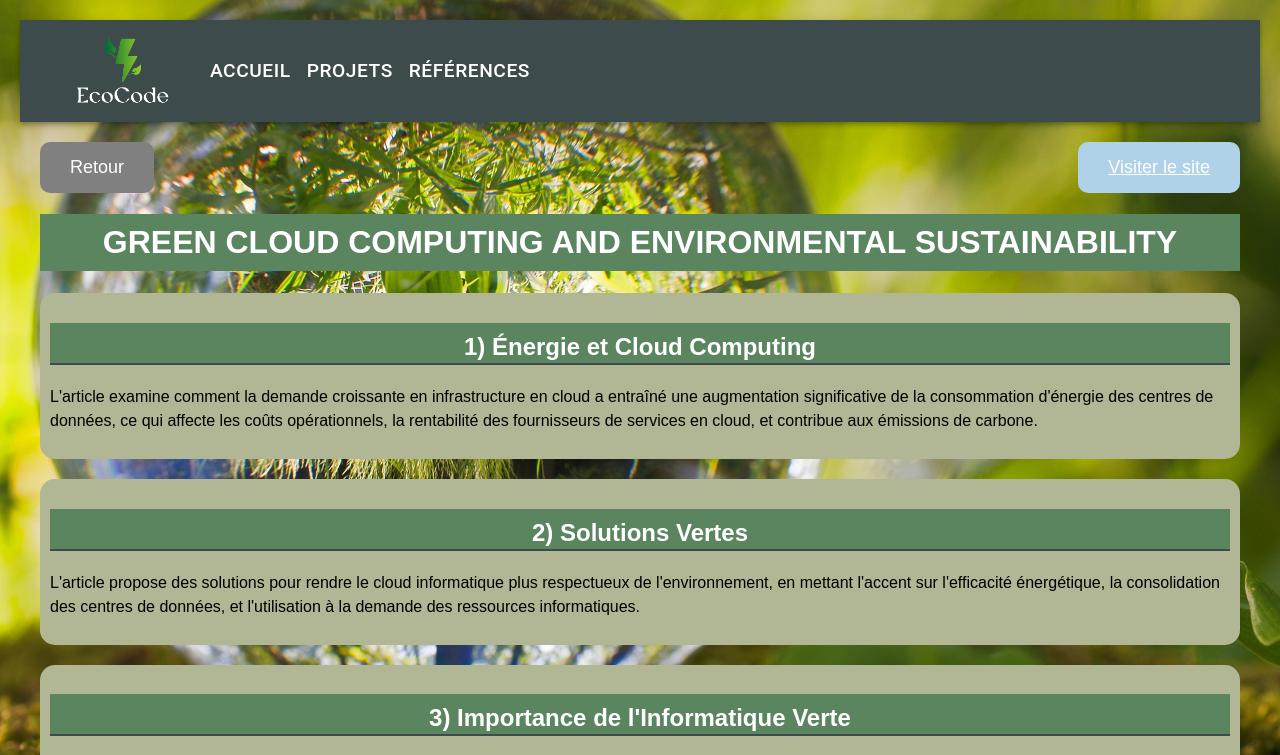
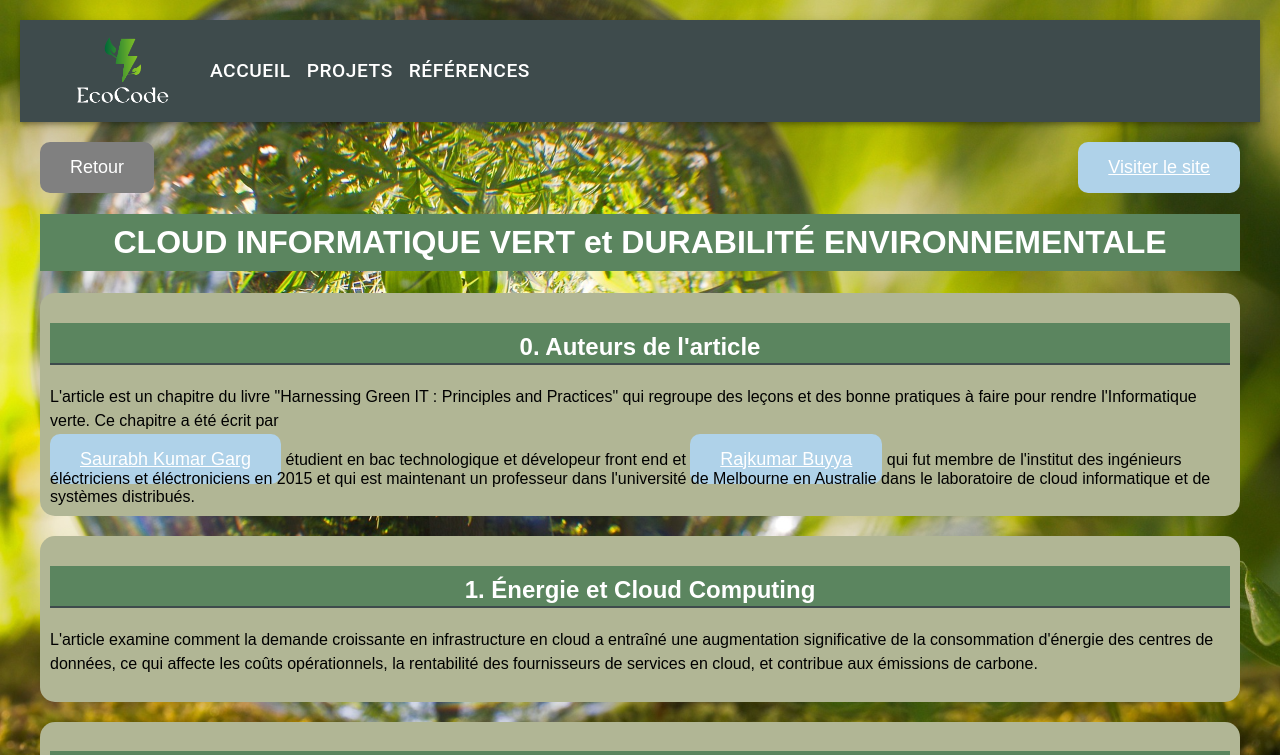
Before and after one commit to EdwardDominique/Green-IT, a React (Create React App) app in the folder Front end/front-end/: page /reference8 in a window 1280 px wide. Shown: the top 755 px of the page. Built offline with nearby package versions, Linux system fonts and the light colour scheme.

Commit message:
Update Reference8.js

```diff
--- a/Front end/front-end/src/pages/references/Reference8.js
+++ b/Front end/front-end/src/pages/references/Reference8.js
@@ -13,23 +13,31 @@ function Reference8() {
         <div className="article-page">
             <div className="header-buttons">
                 <button className="back-button" onClick={handleBack}>Retour</button>
-                <a href="https://www.researchgate.net/publication/327281286_GREEN_CLOUD_COMPUTING_AND_ENVIRONMENTAL_SUSTAINABILITY" target="_blank" rel="noopener noreferrer" className="site-link-button">Visiter le site</a>
+                <a href="https://d1wqtxts1xzle7.cloudfront.net/68693889/Cloud-EnvSustainability2011-libre.pdf?1628678974=&response-content-disposition=inline%3B+filename%3DGreen_Cloud_computing_and_Environmental.pdf&Expires=1697815945&Signature=Uj5OWrEd2y4vRdQ-eUhk2p-bRoahzlQySayPxEJyWUVO1Wg3EBKBDpqB5gQ4irJi6OOnU23YZ2mNmhuo4l9lek9YkCF8nCbDAm-xwaawujG-prxwtmyVbPeLPrxouu9DW~5FuBWe2XNE~8f8TAi7Lowbn7seXG0PW77vQET-Hj5dIdqHglzlXv0sRyXBZRSnnmY1oMfM8eLKPrDvwWXdEu~mO77FLCMYKvw8i~tFC7LaxuwC9Ks9vJmDp3Zbl~zMaAOyv2m3xd8qTLjC7EUBm1g1p7rb~a~uUO0UWUZgPcl1IVCDooIsTixq9RyGuUim2TorE6zLAGDMXueMGDWYsg__&Key-Pair-Id=APKAJLOHF5GGSLRBV4ZA" target="_blank" rel="noopener noreferrer" className="site-link-button">Visiter le site</a>
             </div>
-            <h1>GREEN CLOUD COMPUTING AND ENVIRONMENTAL SUSTAINABILITY</h1>
+            <h1>CLOUD INFORMATIQUE VERT et DURABILITÉ ENVIRONNEMENTALE</h1>
             <section id="article-section">
-                <h1>1) Énergie et Cloud Computing</h1>
+                <h1>0. Auteurs de l'article</h1>
+                <p>L'article est un chapitre du livre "Harnessing Green IT : Principles and Practices" qui regroupe des leçons et des bonne pratiques à faire pour rendre l'Informatique verte. Ce chapitre a été écrit par </p>
+                <a href="https://scholar.google.com/citations?hl=fr&user=v5xSgA0AAAAJ" target="_blank" rel="noopener noreferrer" className="site-link-button">Saurabh Kumar Garg</a>
+                <a> étudient en bac technologique et dévelopeur front end et </a>
+                <a href="https://scholar.google.com/citations?hl=fr&user=7xN6JqYAAAAJ" target="_blank" rel="noopener noreferrer" className="site-link-button">Rajkumar Buyya</a>
+                <a> qui fut membre de l'institut des ingénieurs éléctriciens et éléctroniciens en 2015 et qui est maintenant un professeur dans l'université de Melbourne en Australie dans le laboratoire de cloud informatique et de systèmes distribués.</a>
+            </section>
+            <section id="article-section">
+                <h1>1. Énergie et Cloud Computing</h1>
                 <p>L'article examine comment la demande croissante en infrastructure en cloud a entraîné une augmentation significative de la consommation d'énergie des centres de données, ce qui affecte les coûts opérationnels, la rentabilité des fournisseurs de services en cloud, et contribue aux émissions de carbone.</p>
             </section>
             <section id="article-section">
-                <h1>2) Solutions Vertes</h1>
+                <h1>2. Solutions Vertes</h1>
                 <p>L'article propose des solutions pour rendre le cloud informatique plus respectueux de l'environnement, en mettant l'accent sur l'efficacité énergétique, la consolidation des centres de données, et l'utilisation à la demande des ressources informatiques.</p>
             </section>
             <section id="article-section">
-                <h1>3) Importance de l'Informatique Verte</h1>
+                <h1>3. Importance de l'Informatique Verte</h1>
                 <p>L'auteur souligne l'importance de l'adoption de l'informatique verte, en explorant les avantages concurrentiels, la légitimation, et la responsabilité environnementale comme moteurs clés pour les entreprises.</p>
             </section>
             <section id="article-section">
-                <h1>4) Impact de la Croissance du Cloud</h1>
+                <h1>4. Impact de la Croissance du Cloud</h1>
                 <p>L'article met en évidence l'impact de la croissance du cloud informatique sur les émissions de carbone et la nécessité de trouver des solutions pour répondre à cette demande croissante tout en réduisant l'empreinte carbone.</p>
             </section>
             <section id="article-section">
```
